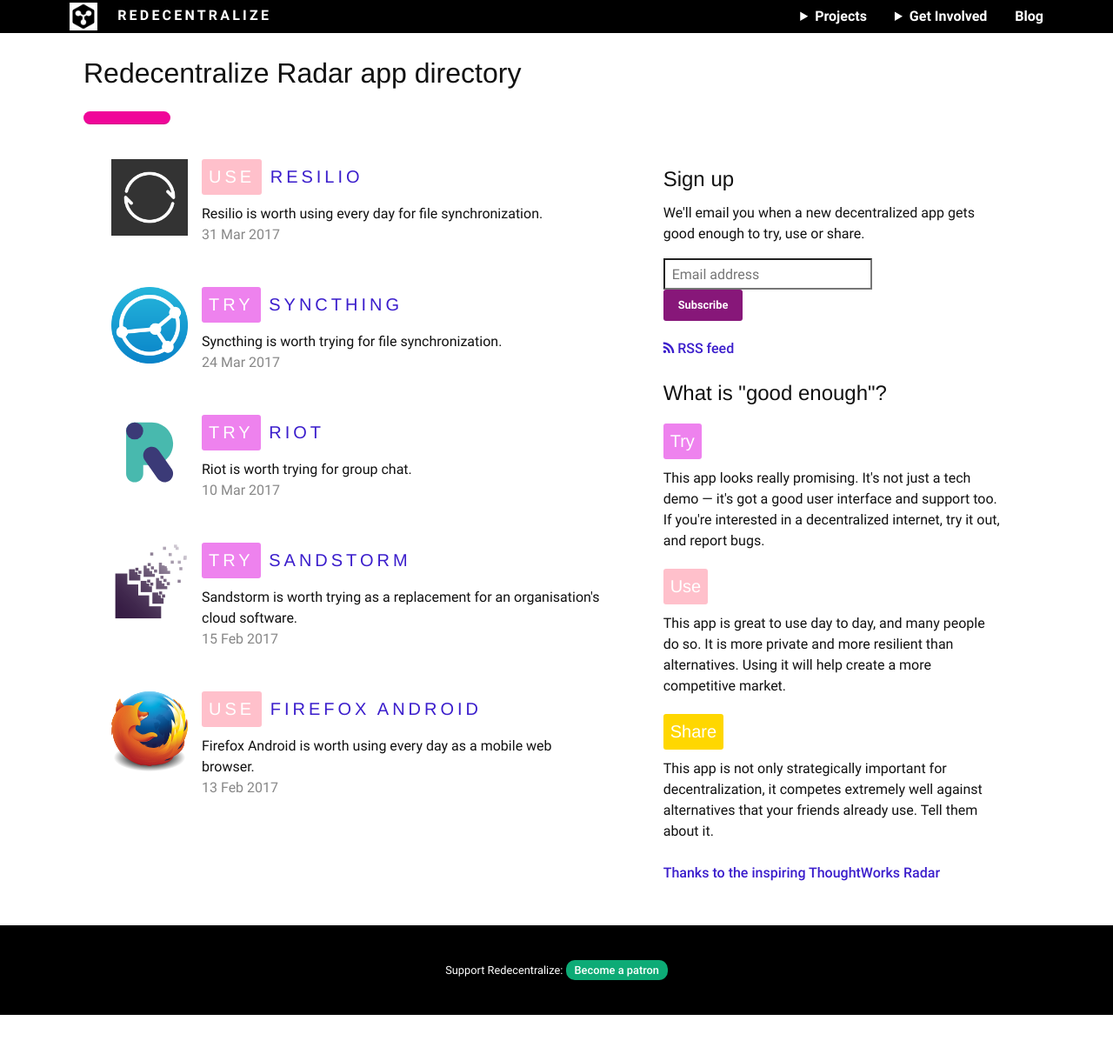
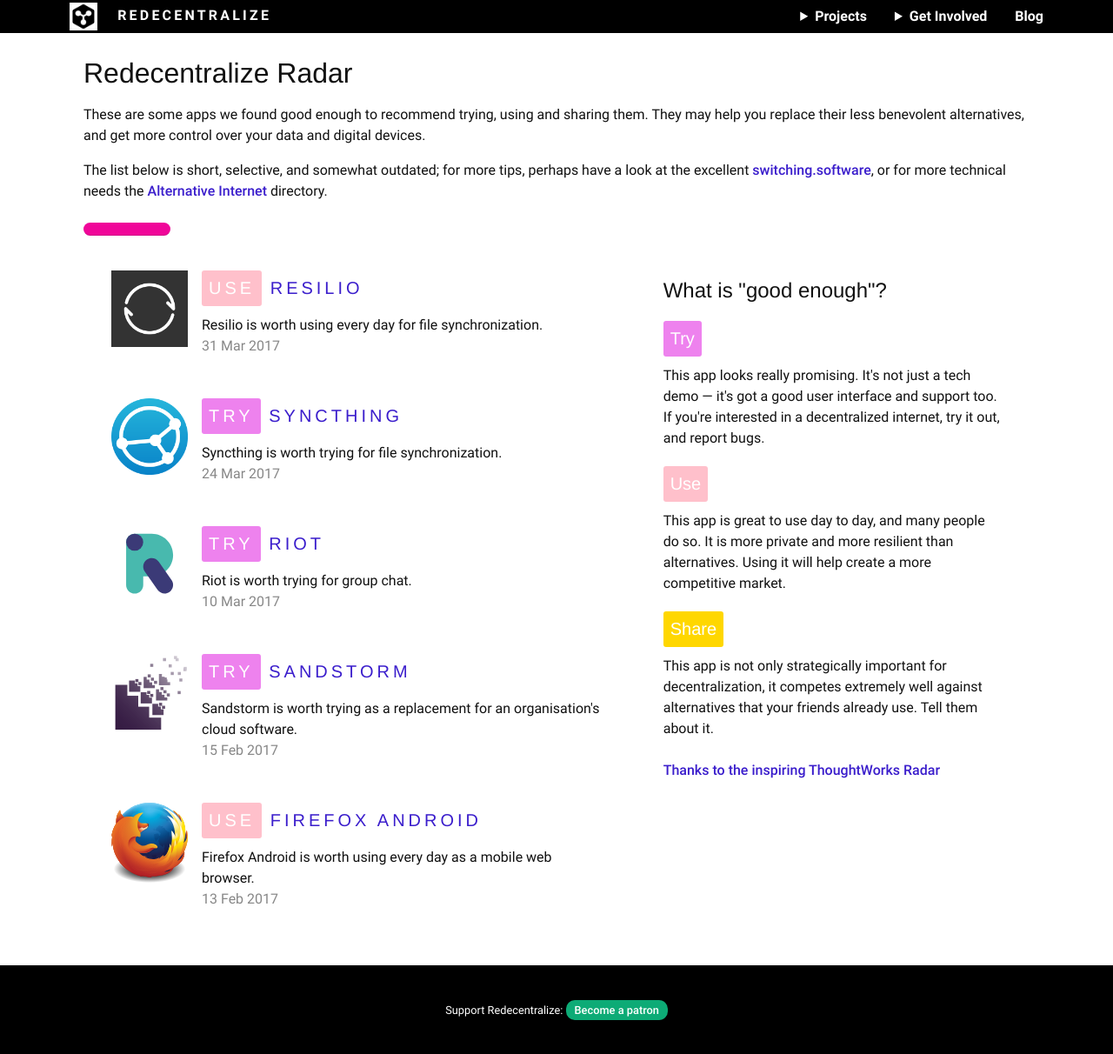
Before and after one commit to redecentralize/redecentralize-website, a Jekyll site: the page built from radar/index.html, in a window 1280 px wide and 1213 px high. Shown: the whole window at 87% size. Built offline with Jekyll 4.4.1, drawn with Linux system fonts in a browser that asks for light colours.

Commit message:
‘deprecate’ Redecentralize Radar

```diff
--- a/_layouts/default.html
+++ b/_layouts/default.html
@@ -39,7 +39,6 @@
         <div class="dropdown" style="min-width:124px">
           <ul>
             <li {% if page.id == 'interviews' %} class="active" {% endif %} > <a href="/interviews/">Founder Interviews</a></li>
-            <li {% if page.id == 'radar' %} class="active" {% endif %} > <a href="/radar/" >App Radar</a></li>
             <li> <a href="https://github.com/redecentralize/alternative-internet" target="_blank">Alternative Internet</a></li>
             <li {% if page.id == 'events' %} class="active" {% endif %} > <a href="/events">Events</a></li>
           </ul>
--- a/radar/index.html
+++ b/radar/index.html
@@ -6,7 +6,14 @@
 
 <section class="container bg-white">
   <div class="clearfix mxn3">
-    <h1>Redecentralize Radar app directory</h1>
+    <h1>Redecentralize Radar</h1>
+    <p>
+      These are some apps we found good enough to recommend trying, using and sharing them.
+      They may help you replace their less benevolent alternatives, and get more control over your data and digital devices.
+    </p>
+    <p>
+      The list below is short, selective, and somewhat outdated; for more tips, perhaps have a look at the excellent <a href="https://switching.software">switching.software</a>, or for more technical needs the <a href="https://github.com/redecentralize/alternative-internet">Alternative Internet</a> directory.
+    </p>
     <hr class="pill magenta"/>
     <div class="md-col md-col-7 px3">
 
@@ -39,31 +46,6 @@
 
     </div>
     <div class="md-col-right md-col-5 px3">
-
-      <h2>Sign up</h2>
-
-      <p class="lead">
-        We'll email you when a new decentralized app gets good enough to try, use or share.
-      </p>
-
-      <!-- Begin MailChimp Signup Form -->
-      <div id="mc_embed_signup">
-        <form action="//redecentralize.us7.list-manage.com/subscribe/post?u=e695b0ee388925f96abc28c36&amp;id=8718aeab17" method="post" id="mc-embedded-subscribe-form" name="mc-embedded-subscribe-form" target="_blank" novalidate>
-          <div id="mc_embed_signup_scroll">
-
-            <input type="email" value="" name="EMAIL" id="mce-EMAIL" placeholder="Email address" required/>
-            <!-- real people should not fill this in and expect good things - do not remove this or risk form bot signups-->
-            <div style="position: absolute; left: -5000px;" aria-hidden="true"><input type="text" name="b_e695b0ee388925f96abc28c36_8718aeab17" tabindex="-1" value=""/></div>
-            <div><input type="submit" value="Subscribe" name="subscribe" id="mc-embedded-subscribe" class="btn btn-primary"/></div>
-          </div>
-        </form>
-      </div>
-      <!--End mc_embed_signup-->
-
-      <p>
-        <a target="_blank" href="/radar/feed.rss"><i class="icon-rss"></i> RSS feed</a>
-      </p>
-
       <h2>What is "good enough"?</h2>
 
       <h3><span class="radar-label radar-label-try">Try</span></h3>
```
Also changed, not shown: _layouts/radar.html (+1 -17 lines), 1 other file.
